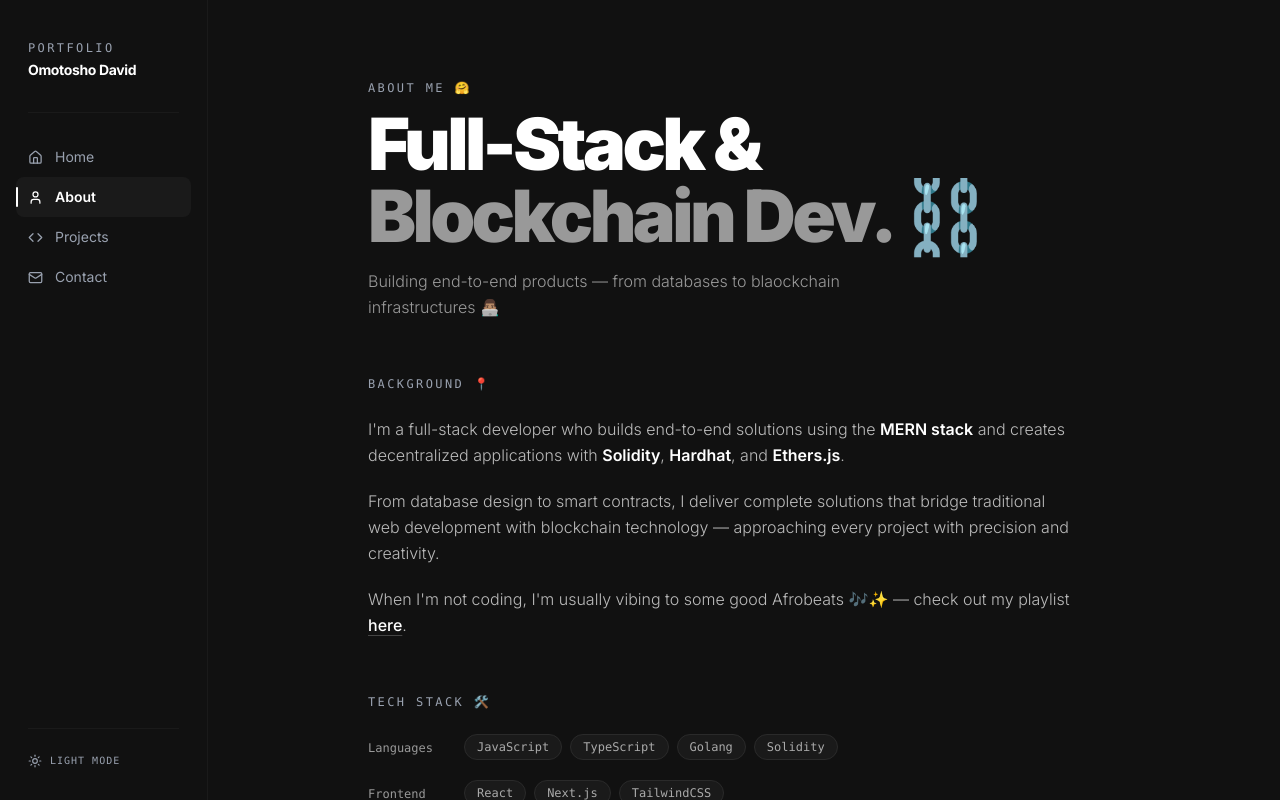
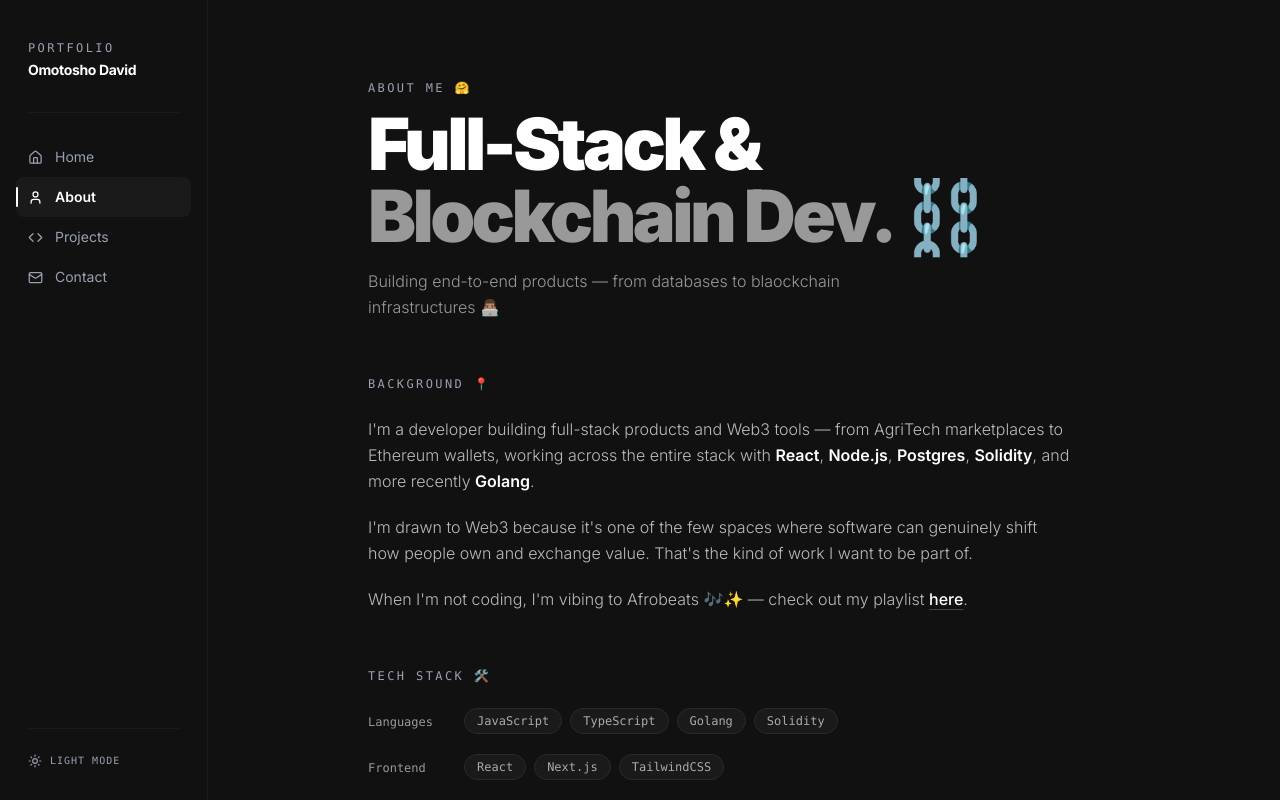
Before and after one commit to O-Midey/Portfolio, a Next.js app: page /about in a window 1280 px wide. Shown: the top 800 px of the page. Built offline with nearby package versions, Linux system fonts and the light colour scheme.

Commit message:
content: rewrite about background section with more personality

```diff
--- a/src/app/about/page.tsx
+++ b/src/app/about/page.tsx
@@ -49,34 +49,21 @@ export default function AboutPage() {
               background 📍
             </p>
             <p className="text-gray-600 dark:text-[#bbb] text-sm sm:text-base leading-relaxed font-light">
-              I&apos;m a full-stack developer who builds end-to-end solutions
-              using the{" "}
-              <span className="font-semibold text-gray-900 dark:text-white">
-                MERN stack
-              </span>{" "}
-              and creates decentralized applications with{" "}
-              <span className="font-semibold text-gray-900 dark:text-white">
-                Solidity
-              </span>
-              ,{" "}
-              <span className="font-semibold text-gray-900 dark:text-white">
-                Hardhat
-              </span>
-              , and{" "}
-              <span className="font-semibold text-gray-900 dark:text-white">
-                Ethers.js
-              </span>
-              .
+              I&apos;m a developer building full-stack products and Web3 tools — from AgriTech
+              marketplaces to Ethereum wallets, working across the entire stack with{" "}
+              <span className="font-semibold text-gray-900 dark:text-white">React</span>,{" "}
+              <span className="font-semibold text-gray-900 dark:text-white">Node.js</span>,{" "}
+              <span className="font-semibold text-gray-900 dark:text-white">Postgres</span>,{" "}
+              <span className="font-semibold text-gray-900 dark:text-white">Solidity</span>, and more recently{" "}
+              <span className="font-semibold text-gray-900 dark:text-white">Golang</span>.
             </p>
             <p className="text-gray-600 dark:text-[#bbb] text-sm sm:text-base leading-relaxed font-light">
-              From database design to smart contracts, I deliver complete
-              solutions that bridge traditional web development with blockchain
-              technology — approaching every project with precision and
-              creativity.
+              I&apos;m drawn to Web3 because it&apos;s one of the few spaces where software can
+              genuinely shift how people own and exchange value. That&apos;s the kind of work
+              I want to be part of.
             </p>
             <p className="text-gray-600 dark:text-[#bbb] text-sm sm:text-base leading-relaxed font-light">
-              When I&apos;m not coding, I&apos;m usually vibing to some good
-              Afrobeats 🎶✨ — check out my playlist{" "}
+              When I&apos;m not coding, I&apos;m vibing to Afrobeats 🎶✨ — check out my playlist{" "}
               <a
                 className="text-gray-900 dark:text-white font-medium underline underline-offset-4 decoration-gray-300 dark:decoration-[#444] hover:decoration-gray-900 dark:hover:decoration-white transition-all duration-200"
                 target="_blank"
```
